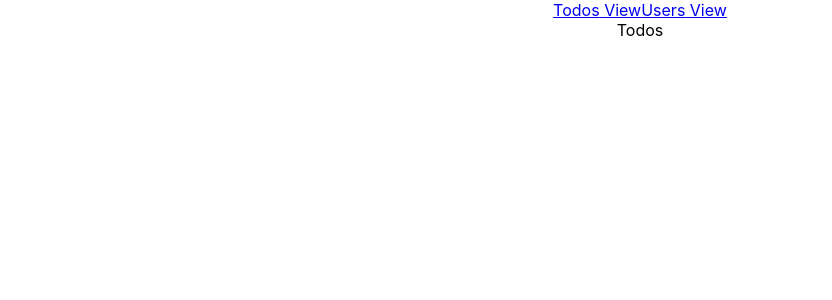
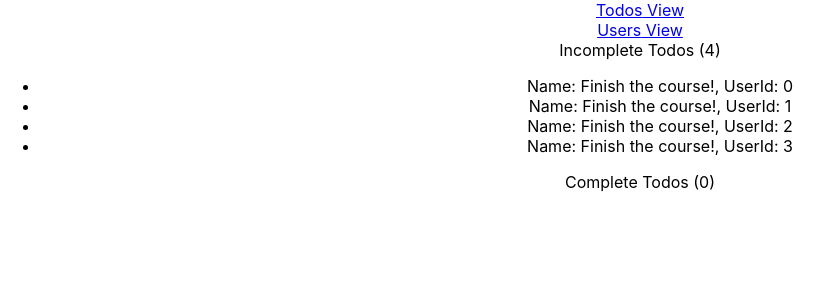
Before and after one commit to hbarrons/mobx-udemy, a React (Create React App) app: page / in a window 1280 px wide. Shown: the top 300 px of the page, without its empty margins (0-832 px from the left). Built offline with nearby package versions, Linux system fonts and the light colour scheme.

Commit message:
add ui components to render list to view

```diff
--- a/src/App.tsx
+++ b/src/App.tsx
@@ -3,6 +3,8 @@ import './App.css';
 import {useStore} from "./stores/Helper/use-store";
 import {Views} from "./stores/ui/global-view";
 import {observer} from "mobx-react";
+import TodoList from "./components/TodoList";
+
 
 
 function App() {
@@ -11,7 +13,7 @@ function App() {
 
     const getCurrentView = () => {
         if (globalView.currentView === Views.Todos) {
-            return <div>Todos</div>
+            return <TodoList />
         }
 
         if (globalView.currentView === Views.Users) {
@@ -23,10 +25,11 @@ function App() {
         <div className="App">
             <nav className="navbar navbar-dark bg-dark">
                 <div style={{flexDirection: 'row'}} className="navbar-nav">
-                    <span className="nav-item active">
+                    <span style={{padding: '10px'}} className={`nav-item ${globalView.currentView === Views.Todos ? 'active' : null}`}>
                         <a className="nav-link" onClick={()=> globalView.updateView(Views.Todos)} href="#">{`${Views.Todos}`} View</a>
                     </span>
-                    <span className="nav-item active">
+                    <br/>
+                    <span style={{padding: '10px'}} className={`nav-item ${globalView.currentView === Views.Users ? 'active' : null}`}>
                         <a className="nav-link" onClick={()=> globalView.updateView(Views.Users)} href="#">{`${Views.Users}`}  View</a>
                     </span>
                 </div>
--- /dev/null
+++ b/src/components/Todo.tsx
@@ -0,0 +1,17 @@
+import React, {FunctionComponent} from "react";
+import ToDo from "../stores/data/todos/todo";
+
+interface Props {
+    todo: ToDo
+}
+
+const TodoComponent: FunctionComponent<Props> = ({todo}) => {
+
+    return (
+        <li className="list-group-item">
+            Name: {todo.name}, UserId: {todo.userId}
+        </li>
+    )
+}
+
+export default TodoComponent
--- /dev/null
+++ b/src/components/TodoList.tsx
@@ -0,0 +1,32 @@
+import React from "react";
+import {useStore} from "../stores/Helper/use-store";
+import TodoComponent from "./Todo";
+
+
+const TodoList = () => {
+    const {dataStores: {todoStore}} = useStore()
+
+    return (
+        <div>
+            <div className="card">
+                <div className="card-header">
+                    Incomplete Todos ({todoStore.incomplete.length})
+                </div>
+                <ul className="list-group">
+                    {todoStore.incomplete.map(todo => <TodoComponent key={todo.id} todo={todo} />)}
+                </ul>
+            </div>
+            <div className="card">
+                <div className="card-header">
+                    Complete Todos ({todoStore.completed.length})
+                </div>
+                <ul className="list-group">
+                    {todoStore.completed.map(todo => <TodoComponent key={todo.id} todo={todo} />)}
+                </ul>
+            </div>
+        </div>
+
+    )
+}
+
+export default TodoList
```
